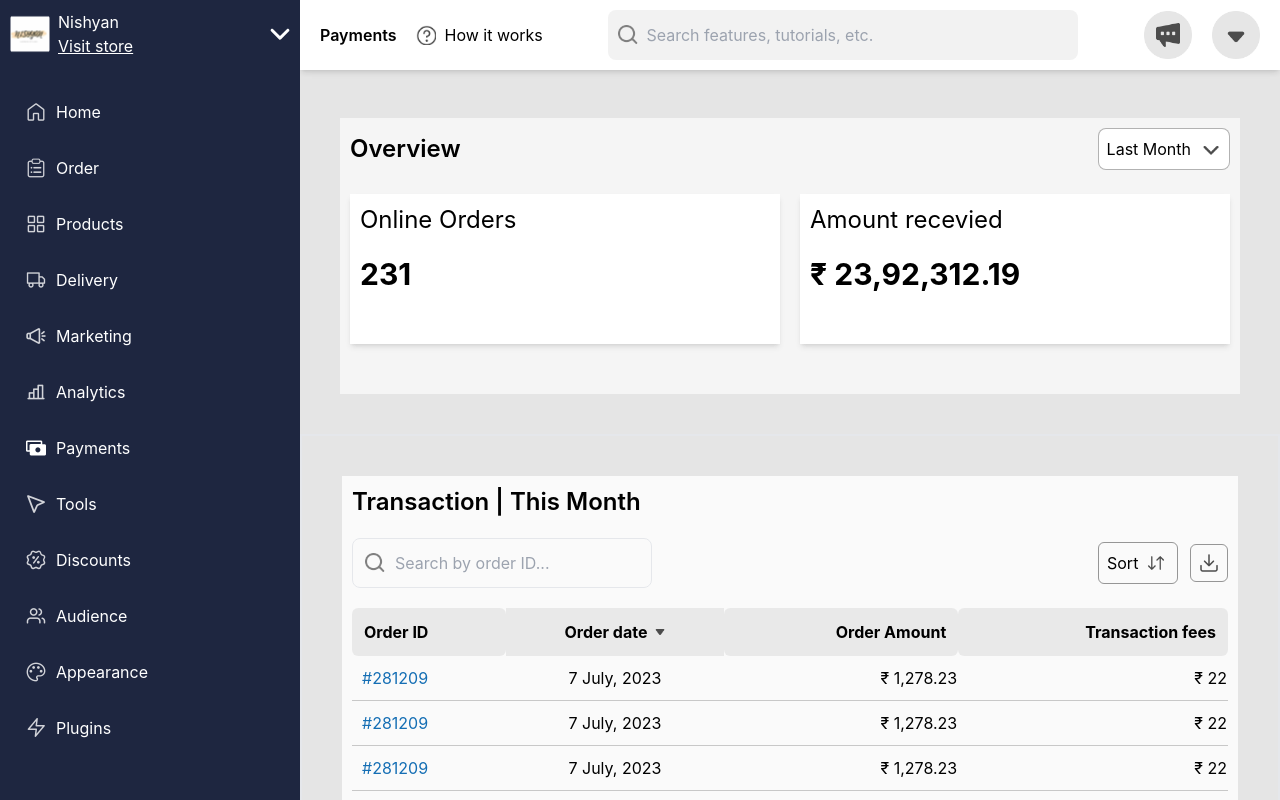
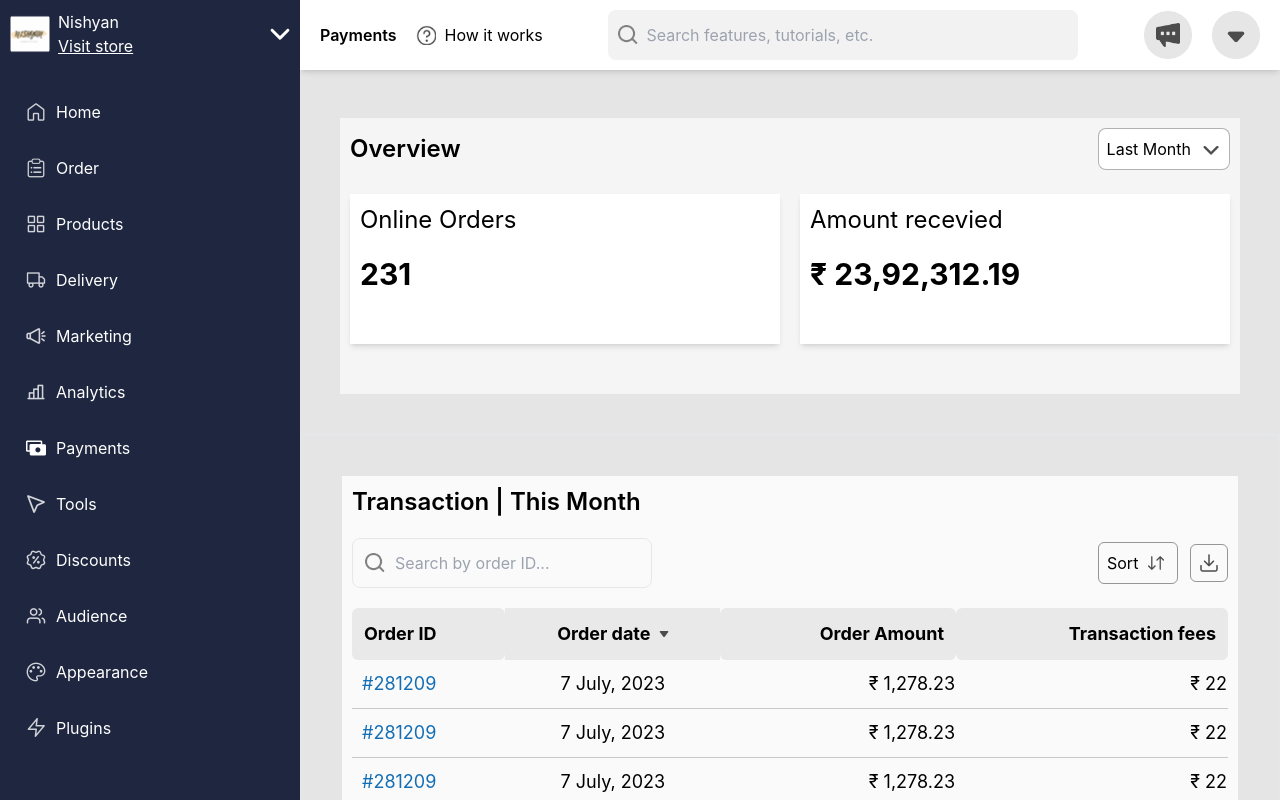
Before and after one commit to Dark-Legend/dukaan-project, a React (Create React App) app: page / in a window 1280 px wide. Built offline with nearby package versions, Linux system fonts and the light colour scheme.

Commit message:
changes in responsivness

```diff
--- a/src/components/Table.jsx
+++ b/src/components/Table.jsx
@@ -129,13 +129,19 @@ const Table = () => {
           <table className="w-full overflow-auto">
             <thead>
               <tr className="bg-[rgba(86,86,86,0.1)] w-full rounded-sm">
-                <th className=" text-left p-3 rounded-md">Order ID</th>
-                <th className="flex justify-center items-center gap-2 text-center p-3 rounded-md">
+                <th className="text-left p-3 rounded-md text-[12px] lg:text-lg">
+                  Order ID
+                </th>
+                <th className="flex justify-center items-center gap-2 text-center p-3 rounded-md text-[12px] lg:text-lg">
                   Order date
                   <img src={triangleIcon} alt="" className="w-2.5 h-2.5" />
                 </th>
-                <th className=" text-right p-3 rounded-md">Order Amount</th>
-                <th className=" text-right p-3 rounded-md">Transaction fees</th>
+                <th className=" text-right p-3 rounded-md text-[12px] lg:text-lg">
+                  Order Amount
+                </th>
+                <th className=" text-right p-3 rounded-md text-[12px] lg:text-lg">
+                  Transaction fees
+                </th>
               </tr>
             </thead>
             <tbody className="overflow-auto">
@@ -148,12 +154,16 @@ const Table = () => {
                       length ? "" : "border-b border-[rgba(0,0,0,0.2)]"
                     } `}
                   >
-                    <td className="text-[#146EB4] p-2.5 text-left">
+                    <td className="text-[#146EB4] p-2.5 text-left lg:text-lg">
                       {val.orderId}
                     </td>
-                    <td className=" text-center">{val.orderDats}</td>
-                    <td className=" text-right">&#8377; {val.orderAmount}</td>
-                    <td className=" text-right">
+                    <td className="text-[12px] lg:text-lg text-center">
+                      {val.orderDats}
+                    </td>
+                    <td className="text-[12px] lg:text-lg text-right">
+                      &#8377; {val.orderAmount}
+                    </td>
+                    <td className="lg:text-lg text-right">
                       &#8377; {val.transactionAmount}
                     </td>
                   </tr>
@@ -162,7 +172,7 @@ const Table = () => {
             </tbody>
           </table>
         </section>
-        <section className="w-full flex justify-center items-center gap-5 flex-wrap lg:flex-nowrap">
+        <section className="w-full flex justify-center items-center gap-5 flex-col sm:flex-row my-7">
           <div className="flex items-center gap-2.5 py-2 px-4 border border-[rgba(0,0,0,0.2)] rounded-md cursor-pointer">
             &#11164; Previous
           </div>
```
